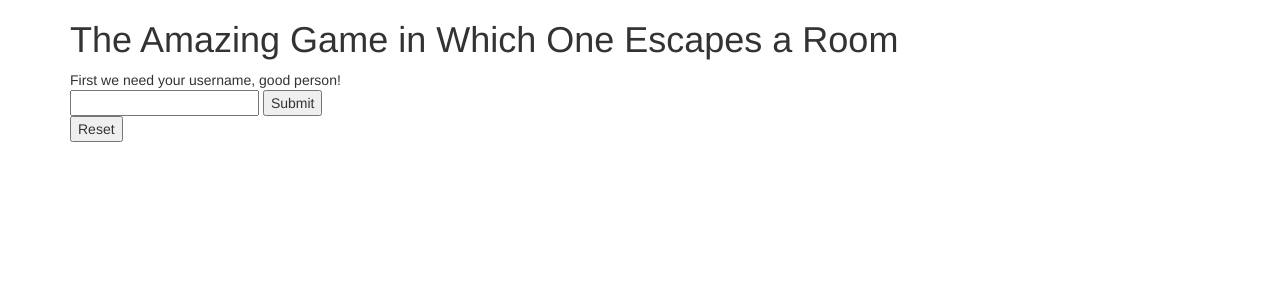
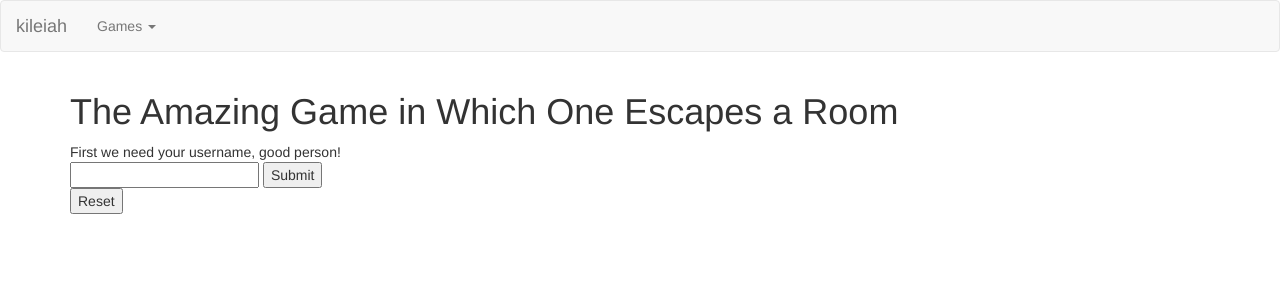
Before and after one commit to kileiah/kileiah-cloud, a Django app: a page that uses kileiah/templates/kileiah/base.html in a window 1280 px wide. Shown: the top 300 px of the page. Run offline with Django 3.2, Linux system fonts and the light colour scheme; parts of the project's set-up code (start-up, migrations or seed data) failed here and were passed over; some libraries are stand-ins or nearby versions.

Commit message:
Adds a navbar.

```diff
--- a/kileiah/templates/kileiah/base.html
+++ b/kileiah/templates/kileiah/base.html
@@ -20,6 +20,33 @@
     <![endif]-->
   </head>
   <body>
+    <nav class="navbar navbar-default">
+      <div class="container-fluid">
+        <!-- Brand and toggle get grouped for better mobile display -->
+        <div class="navbar-header">
+          <button type="button" class="navbar-toggle collapsed" data-toggle="collapse" data-target="#bs-example-navbar-collapse-1" aria-expanded="false">
+            <span class="sr-only">Toggle navigation</span>
+            <span class="icon-bar"></span>
+            <span class="icon-bar"></span>
+            <span class="icon-bar"></span>
+          </button>
+          <a class="navbar-brand" href="{% url 'homepage'%}">kileiah</a>
+        </div>
+
+        <!-- Collect the nav links, forms, and other content for toggling -->
+        <div class="collapse navbar-collapse" id="bs-example-navbar-collapse-1">
+          <ul class="nav navbar-nav">
+            <li class="dropdown">
+              <a href="#" class="dropdown-toggle" data-toggle="dropdown" role="button" aria-haspopup="true" aria-expanded="false">Games <span class="caret"></span></a>
+              <ul class="dropdown-menu">
+                <li><a href="{% url 'caterpillar' %}">Caterpillar</a></li>
+                <li><a href="{% url 'roomindex' %}">Room Game</a></li>
+              </ul>
+            </li>
+          </ul>
+        </div><!-- /.navbar-collapse -->
+      </div><!-- /.container-fluid -->
+    </nav>
     <div class='container'>
       {% block content %}
       {% endblock %}
--- a/kileiah/templates/kileiah/homepage.html
+++ b/kileiah/templates/kileiah/homepage.html
@@ -1,4 +1,8 @@
 {% extends 'kileiah/base.html' %}
+
+{% block header %}
+<title>kileiah on a cloud</title>
+{% endblock %}
 
 {% block content %}
 <h1 class="text-center">It's the crazy kileiah homepage thing!</h1>
```
